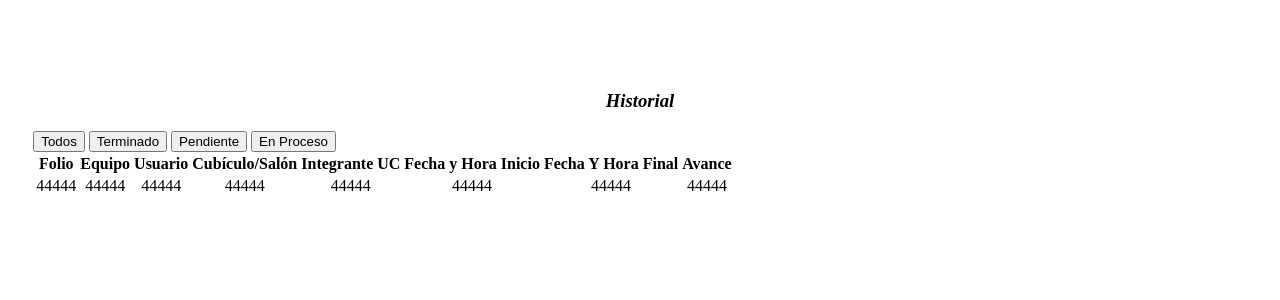
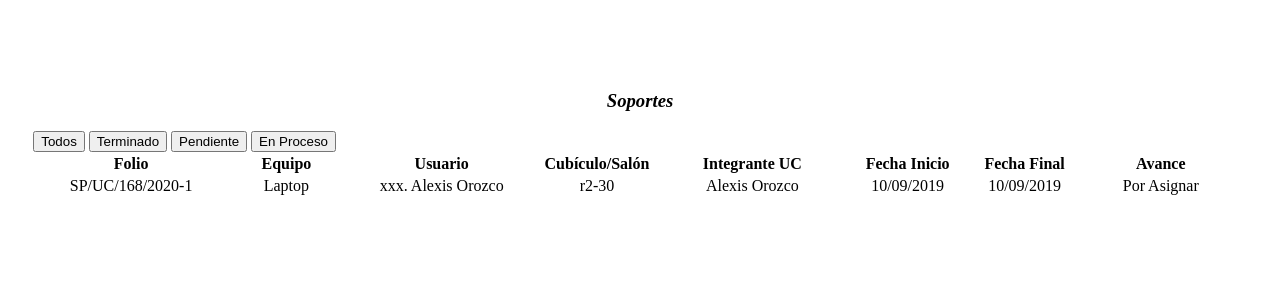
Before and after one commit to alexorozco2410/SistemaSoportes, a CodeIgniter app: the page made by application/views/historial.php in a window 1280 px wide. Shown: the top 300 px of the page. Run offline with CodeIgniter, Linux system fonts and the light colour scheme.

Commit message:
Avance 11/10/2019

```diff
--- a/application/views/historial.php
+++ b/application/views/historial.php
@@ -5,7 +5,7 @@
   <!--Titulo de la pagina-->
   <div class="row justify-content-center">
     <div class="col-md-12 col-sm-12 col-xs-12">
-      <h3 class="titulo-h mb-4">Historial</h3>
+      <h3 class="titulo-h mb-4">Soportes</h3>
     </div>
   </div>
   <!--para filtrar por estado de soporte-->
@@ -27,27 +27,27 @@
       <div class="table-responsive">
         <table class="table ">
           <thead class="thead-dark">
-            <tr>
-              <th class="atr-hist">Folio</th>
-              <th class="atr-hist">Equipo</th>
-              <th class="atr-hist">Usuario</th>
-              <th class="atr-hist">Cubículo/Salón</th>
-              <th class="atr-hist">Integrante UC</th>
-              <th class="atr-hist">Fecha y Hora Inicio</th>
-              <th class="atr-hist">Fecha Y Hora Final</th>
-              <th class="atr-hist">Avance</th>
+            <tr class="atr-hist">
+              <th class="atr-lg">Folio</th>
+              <th class="atr-s">Equipo</th>
+              <th class="atr-lg">Usuario</th>
+              <th class="atr-s">Cubículo/Salón</th>
+              <th class="atr-lg">Integrante UC</th>
+              <th class="atr-s">Fecha Inicio</th>
+              <th class="atr-s">Fecha Final</th>
+              <th class="atr-m">Avance</th>
             </tr>
           </thead>
           <tbody>
             <tr onclick="location='solicitud_controller'">
-              <td>44444</td>
-              <td>44444</td>
-              <td>44444</td>
-              <td>44444</td>
-              <td>44444</td>
-              <td>44444</td>
-              <td>44444</td>
-              <td>44444</td>
+              <td>SP/UC/168/2020-1</td>
+              <td>Laptop</td>
+              <td>xxx. Alexis Orozco</td>
+              <td>r2-30</td>
+              <td>Alexis Orozco</td>
+              <td>10/09/2019</td>
+              <td>10/09/2019</td>
+              <td>Por Asignar</td>
             </tr>
           </tbody>
         </table>
--- a/application/views/solicitud.php
+++ b/application/views/solicitud.php
@@ -94,7 +94,7 @@
             </div>
           </div>
           <div class="row my-btn-success mb-4">
-            <button type="submit" class="btn btn-primary bg-success">Solicitar</button>
+            <button name="btn-solicitud" type="submit" class="btn btn-primary bg-success">Solicitar</button>
           </div>
         </form>
       </div>
--- a/assets/css/historial.css
+++ b/assets/css/historial.css
@@ -15,3 +15,19 @@
   font-style: italic;
   font-weight: bold;
 }
+
+.atr-hist{
+  text-align: center;
+}
+
+.atr-m{
+  width: 12%;
+}
+
+.atr-s{
+  width: 9%;
+}
+
+.atr-lg{
+  width: 15%;
+}
```
Also changed, not shown: application/controllers/info_soportes_controller.php (added, +18 -0 lines), application/views/info_soporte.php (added, +71 -0 lines), assets/css/info_soporte.css (added, +13 -0 lines).
